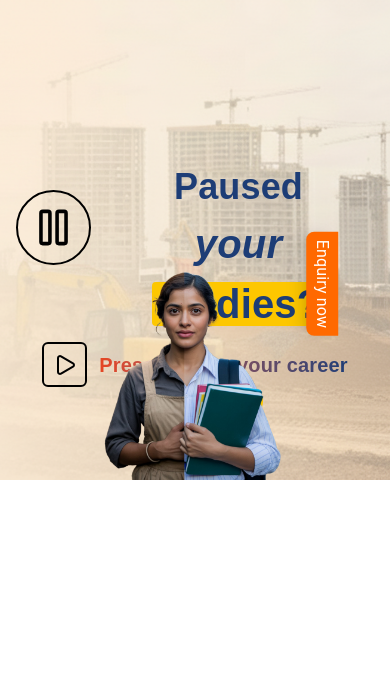
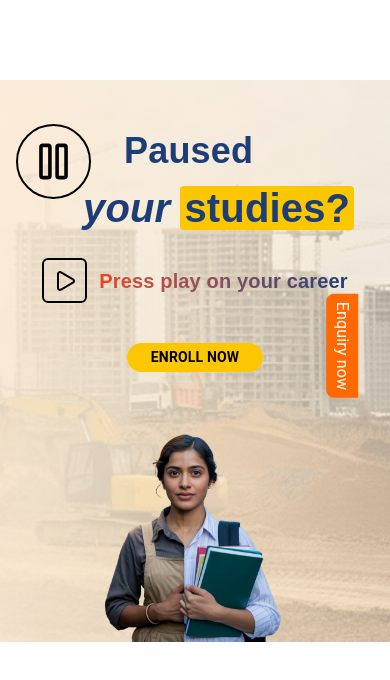
Before and after one commit to Aashish9667/National.council, a Next.js app: page /newpage/herosection2 in a window 390 px wide. Shown: the top 680 px of the page. Built offline with nearby package versions, Linux system fonts and the light colour scheme.

Commit message:
all three herosection are also responsive now

```diff
--- a/src/pages/index.jsx
+++ b/src/pages/index.jsx
@@ -1,31 +1,30 @@
 
-
+import Welcometo from "./newpage/welcometo";
+import Programs from "./newpage/programs";
 import Feature from "./newpage/feature";
 import Ncse from "./newpage/ncse";
 import Event from "./newpage/event";
 import Blogsection from "./newpage/blogsection";
 import Successstory from "./newpage/successstory";
-import Threepageinoneframe from "./newpage/threepageinoneframe";
+import Curriculumandsyllabus from "./newpage/curriculumandsyllabus";
 import Navbar from "./newpage/navbar";
 import Questionssection from "./newpage/questionssection";
 import Navigationlink from "./newpage/navigationlink";
-import Welcometo from "./newpage/welcometo";
-import Programs from "./newpage/programs"
-import Curriculumandsyllabus from "./newpage/curriculumandsyllabus";
+import Threepageinoneframe from "./newpage/threepageinoneframe";
 export default function Home() {
   return (
     <div>
+      <Navbar/>
 
-  <Navbar/>
       <Threepageinoneframe/>
 
+      <Welcometo />
 
- <Welcometo />
-       <Programs />
+      <Programs />
 
       <Ncse />
-<Curriculumandsyllabus />
 
+      <Curriculumandsyllabus />
       <Feature />
       <Event />
       <Blogsection />
@@ -35,39 +34,3 @@ export default function Home() {
     </div>
   );
 }
-
-// import Welcometo from "./newpage/welcometo";
-// import Programs from "./newpage/programs";
-// import Feature from "./newpage/feature";
-// import Ncse from "./newpage/ncse";
-// import Event from "./newpage/event";
-// import Blogsection from "./newpage/blogsection";
-// import Successstory from "./newpage/successstory";
-// import Curriculumandsyllabus from "./newpage/curriculumandsyllabus";
-// import Navbar from "./newpage/navbar";
-// import Questionssection from "./newpage/questionssection";
-// import Navigationlink from "./newpage/navigationlink";
-// import Threepageinoneframe from "./newpage/threepageinoneframe";
-// export default function Home() {
-//   return (
-//     <div>
-//       <Navbar/>
-
-//       <Threepageinoneframe/>
-
-//       <Welcometo />
-
-//       <Programs />
-
-//       <Ncse />
-
-//       <Curriculumandsyllabus />
-//       <Feature />
-//       <Event />
-//       <Blogsection />
-//       <Successstory />
-//       <Questionssection />
-//       <Navigationlink />
-//     </div>
-//   );
-// }
--- a/src/pages/newpage/herosection1.jsx
+++ b/src/pages/newpage/herosection1.jsx
@@ -3,7 +3,7 @@ import React from "react";
 export default function Page14() {
   return (
     <div
-      className="w-full h-[610px]  flex justify-center items-center px-4 md:px-8 md:mt-0 pt-10 relative"
+      className="md:w-full h-[585px] md:h-[490px] flex justify-center items-center px-4 md:px-8 md:mt-29 mt-20 relative"
       style={{
         backgroundImage: `url('/2.png')`,
         backgroundSize: "cover",
@@ -16,7 +16,7 @@ export default function Page14() {
 
         {/* Left Side Content */}
         <div className="flex flex-col md:w-[52%] text-center md:text-left justify-center h-full md:ml-5">
-          <h1 className="text-[25px] md:text-[34px] text-[#1D3D76] font-bold md:mb-1 md:mt-20 mb-1 mt-10">
+          <h1 className="text-[25px] md:text-[34px] text-[#1D3D76] font-bold md:mb-1 md:mt-0 mb-1 mt-10">
             Education doesn't expire
           </h1>
           <h1 className="text-[25px] md:text-[44px] text-[#F05B23] leading-snug font-bold">
@@ -30,22 +30,22 @@ export default function Page14() {
           </div>
 
           <div className="bg-yellow-400 rounded-[20px] w-fit mx-auto md:mx-0 md:mt-2 mt-10">
-            <button className="cursor-pointer text-[14px] md:text-[14px] font-semibold text-black px-6 py-1">
+            <button className="cursor-pointer text-[14px] md:text-[14px] font-semibold text-black px-6 py-1 ">
               ENROLL NOW
             </button>
           </div>
         </div>
 
         {/* Right Side Image */}
-        <div className="relative w-full md:w-[48%] flex justify-end  h-full">
+        <div className="relative w-full md:w-[48%] flex justify-end  h-full md:ml-0 ml-15">
           <img
             src="/1.png"
             alt="educated"
-            className="absolute bottom-0 w-full md:w-auto max-w-[600px] md:max-w-[700px] max-h-[970px] object-contain"
+  className="absolute bottom-0 w-[130%] sm:w-full md:w-auto max-w-[800px] md:max-w-[700px] object-contain"
           />
 
           {/* Vertical Right Button */}
-              <button className=" absolute -right-6 md:-right-8 bottom-80 bg-orange-500 text-white px-2  py-1 rounded-b-lg rotate-90 hover:bg-orange-600 shadow-lg">
+              <button className=" absolute right-2 md:-right-8 bottom-80 bg-orange-500 text-white px-2  py-1 rounded-b-lg rotate-90 hover:bg-orange-600 shadow-lg">
             <span className="block rotate-0 whitespace-nowrap cursor-pointer">
               Enquiry now
             </span>
--- a/src/pages/newpage/herosection2.jsx
+++ b/src/pages/newpage/herosection2.jsx
@@ -5,7 +5,7 @@ import { Pause, Play } from "lucide-react"; // ✅ icon set (or use any icon lib
 export default function Page14() {
   return (
     <div
-      className="w-full h-[480px] flex justify-end items-end px-4 md:px-8 relative md:mt-28 pt-40 md:pt-0"
+      className="w-full h-[562px] md:h-[490px] flex justify-end items-end px-4 md:px-8 relative md:mt-28 mt-20 pt-6 md:pt-0"
       style={{
         backgroundImage: `url('/baner1.png')`, // ✅ background banner
         backgroundSize: "cover",
@@ -15,28 +15,28 @@ export default function Page14() {
     >
       <div className="flex flex-col md:flex-row justify-between w-full max-w-[1200px] relative h-full md:gap-x-4">
         {/* ===== LEFT SIDE ===== */}
-        <div className="flex flex-col md:w-[52%] text-center md:text-left justify-center h-full md:ml-5">
+        <div className="flex flex-col md:w-[52%] text-center md:text-left md:justify-center justify-start h-full md:ml-5 md:pt-0 pt-5">
           {/* Pause + Headline */}
-          <div className="flex items-center justify-center md:justify-start gap-3 mb-2">
-            <div className=" mb-10 w-[75px] h-[75px] border-2 border-black rounded-full flex items-center justify-center">
+          <div className="flex items-start md:items-center justify-start md:justify-start gap-3 md:mb-2 ">
+            <div className=" md:mb-10 w-[75px] h-[75px] border-2 border-black rounded-full flex items-center justify-center">
               <Pause size={43} className="text-black" />
             </div>
              <h1
-              className="text-[36px] md:text-[64px] font-bold text-[#1d3d76] md:leading-12"
+              className="text-[36px] md:text-[64px] font-bold text-[#1d3d76] md:leading-12 md:-ml-0 -ml-20"
               style={{ fontFamily: '"Myriad Pro", sans-serif' }}
             >
-              Paused <br /> <span className="italic text-[#1D3D76] text-[40px] ">your</span>{" "}
-              <span className="bg-yellow-400 px-1 rounded text-[40px] ">studies?</span>
+              Paused <br  /> <span className="italic text-[#1D3D76] text-[40px] md:ml-0 ml-15 md:leading-0 leading-[10px]">your</span>{" "}
+              <span className="bg-yellow-400 px-1 rounded text-[40px] md:-ml-0 -ml-0 ">studies?</span>
             </h1>
           </div>
 
           {/* Play line */}
           <div className="flex items-center justify-center md:justify-start gap-3">
-            <div className="w-[45px] h-[45px] border-2 border-black rounded-md flex items-center justify-center">
+            <div className="w-[45px] h-[45px] border-2 border-black rounded-md flex items-center justify-center md:mt-0 mt-5">
               <Play size={24} className="text-black" />
             </div>
             <p
-              className="text-[20px] md:text-[35px] font-bold  bg-gradient-to-r from-[#E64622] to-[#1D3D76] text-transparent bg-clip-text"
+              className="text-[20px] md:text-[35px] font-bold  bg-gradient-to-r from-[#E64622] to-[#1D3D76] text-transparent bg-clip-text md:mt-0 mt-5"
               style={{ fontFamily: '"Myriad Pro", sans-serif' }}
             >
               Press play on your career
@@ -44,7 +44,7 @@ export default function Page14() {
           </div>
 
           {/* Enroll button */}
-          <div className="bg-yellow-400 rounded-[20px] w-fit mx-auto md:mx-0 md:mt-10">
+          <div className="bg-yellow-400 rounded-[20px] w-fit mx-auto md:mx-0 md:mt-10 mt-10">
             <button className="cursor-pointer text-[14px] md:text-[14px] font-semibold text-black px-6 py-1">
               ENROLL NOW
             </button>
@@ -56,11 +56,11 @@ export default function Page14() {
           <img
             src="/3.png" // ✅ main right image
             alt="student"
-            className="absolute bottom-0 w-full md:w-auto max-w-[600px] max-h-[970px]  md:max-w-[700px] md:max-h-[970px] object-contain md:-mr-6"
+            className="absolute bottom-0 w-full md:w-auto max-w-[600px] max-h-[970px]  md:max-w-[700px] md:max-h-[970px] object-contain md:-mr-7"
           />
 
           {/* Vertical Right Button */}
-          <button className="absolute  md:-right-1 bottom-45 md:bottom-80 bg-orange-500 text-white px-2 py-1 rounded-b-lg rotate-90 hover:bg-orange-600 shadow-lg">
+          <button className="absolute  md:-right-1 -right-5 bottom-70 md:bottom-80 bg-orange-500 text-white px-2 py-1 rounded-b-lg rotate-90 hover:bg-orange-600 shadow-lg">
             <span className="block whitespace-nowrap cursor-pointer">
               Enquiry now
             </span>
--- a/src/pages/newpage/herosection3.jsx
+++ b/src/pages/newpage/herosection3.jsx
@@ -3,14 +3,14 @@ import React from "react";
 export default function Page14() {
   return (
     <div
-      className="w-full h-[600px] flex justify-center items-center px-4 md:px-8 md:mt-0 pt-14 relative bg-amber-100"
+      className="w-full md:h-[490px] h-[585px] flex justify-center items-center px-4 md:px-8 md:mt-28 mt-20  relative bg-amber-100"
     >
       {/* Reduced horizontal gap using gap-x-2 */}
       <div className="flex flex-col md:flex-row justify-between w-full max-w-[1200px] relative h-full md:gap-x-2">
 
         {/* Left Side Content */}
-        <div className="flex flex-col md:w-[51%] text-center md:text-left justify-center h-full md:ml-5 md:mt-20">
-          <h1 className="text-[25px] md:text-[44px] text-[#1D3D76] font-bold  md:-mb-5">
+        <div className="flex flex-col md:w-[51%] text-center md:text-left justify-center h-full md:ml-5 md:mt-0">
+          <h1 className="text-[25px] md:text-[44px] text-[#1D3D76] font-bold  ">
            Turn your set-back
           </h1>
           <h1 className="text-[25px] md:text-[44px] text-[#1D3D76] font-bold mb-1">into a comeback</h1>
@@ -34,7 +34,7 @@ export default function Page14() {
           />
 
           {/* Vertical Right Button */}
-          <button className="absolute -right-6 md:-right-8 bottom-80 bg-orange-500 text-white px-2  py-1 rounded-b-lg rotate-90 hover:bg-orange-600 shadow-lg">
+          <button className="absolute -right-6 md:-right-8 md:bottom-80 bottom-85  bg-orange-500 text-white px-2  py-1 rounded-b-lg rotate-90 hover:bg-orange-600 shadow-lg">
             <span className="block rotate-0 whitespace-nowrap cursor-pointer">
               Enquiry now
             </span>
--- a/src/pages/newpage/welcometo.jsx
+++ b/src/pages/newpage/welcometo.jsx
@@ -2,7 +2,7 @@ import React from "react";
 
 export default function Navbar() {
   return (
-    <div className="flex justify-center md:mt-30 md:mb-20 mb-5 mt-5">
+    <div className="flex justify-center md:mt-15 md:mb-20 mb-5 mt-5">
       {/* Content Wrapper */}
       <div className="flex flex-col md:flex-row items-start md:items-center md:justify-between w-full md:w-[1512px] px-4 md:px-0 md:mr-10 md:ml-10 mr-0 ml-0">
 
```
